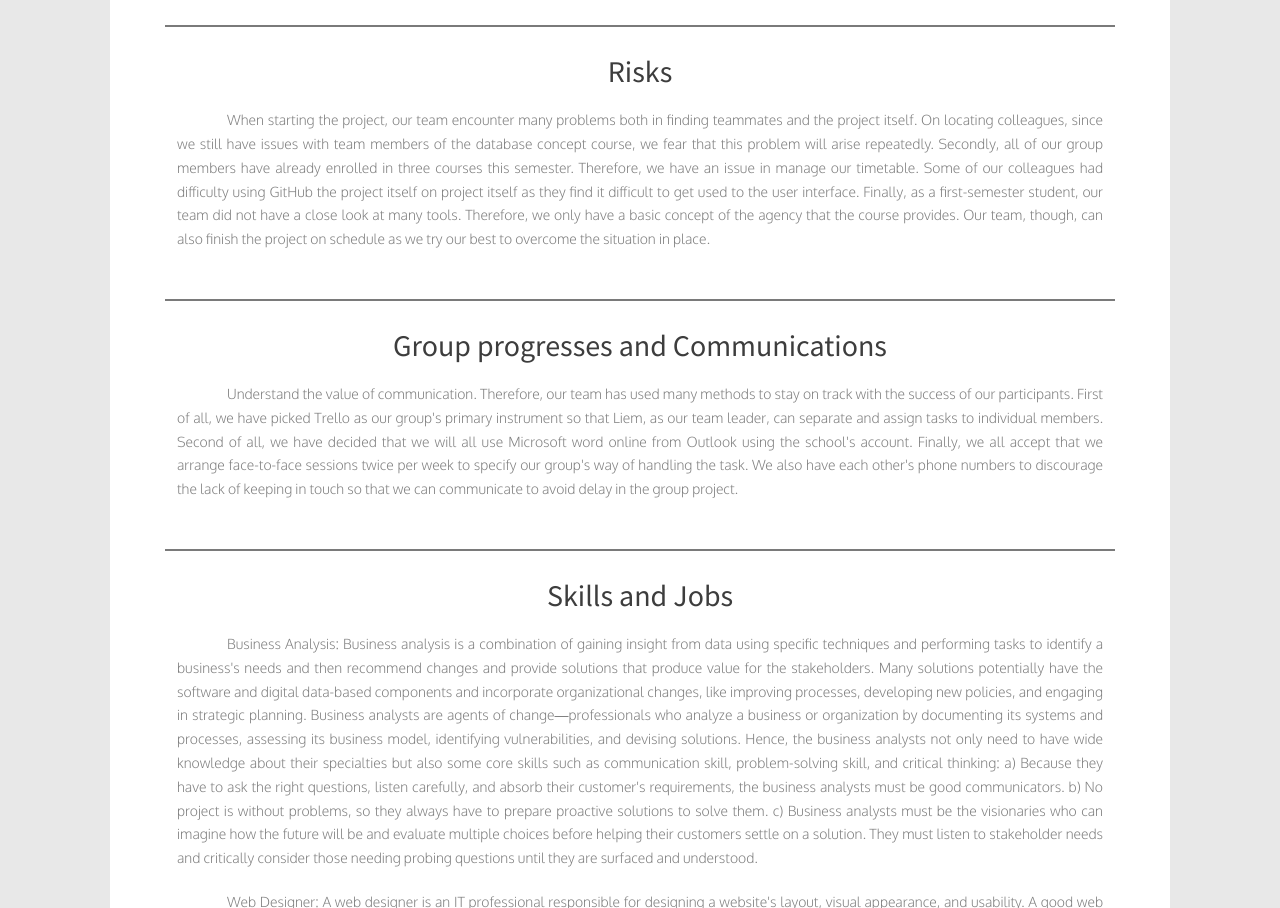
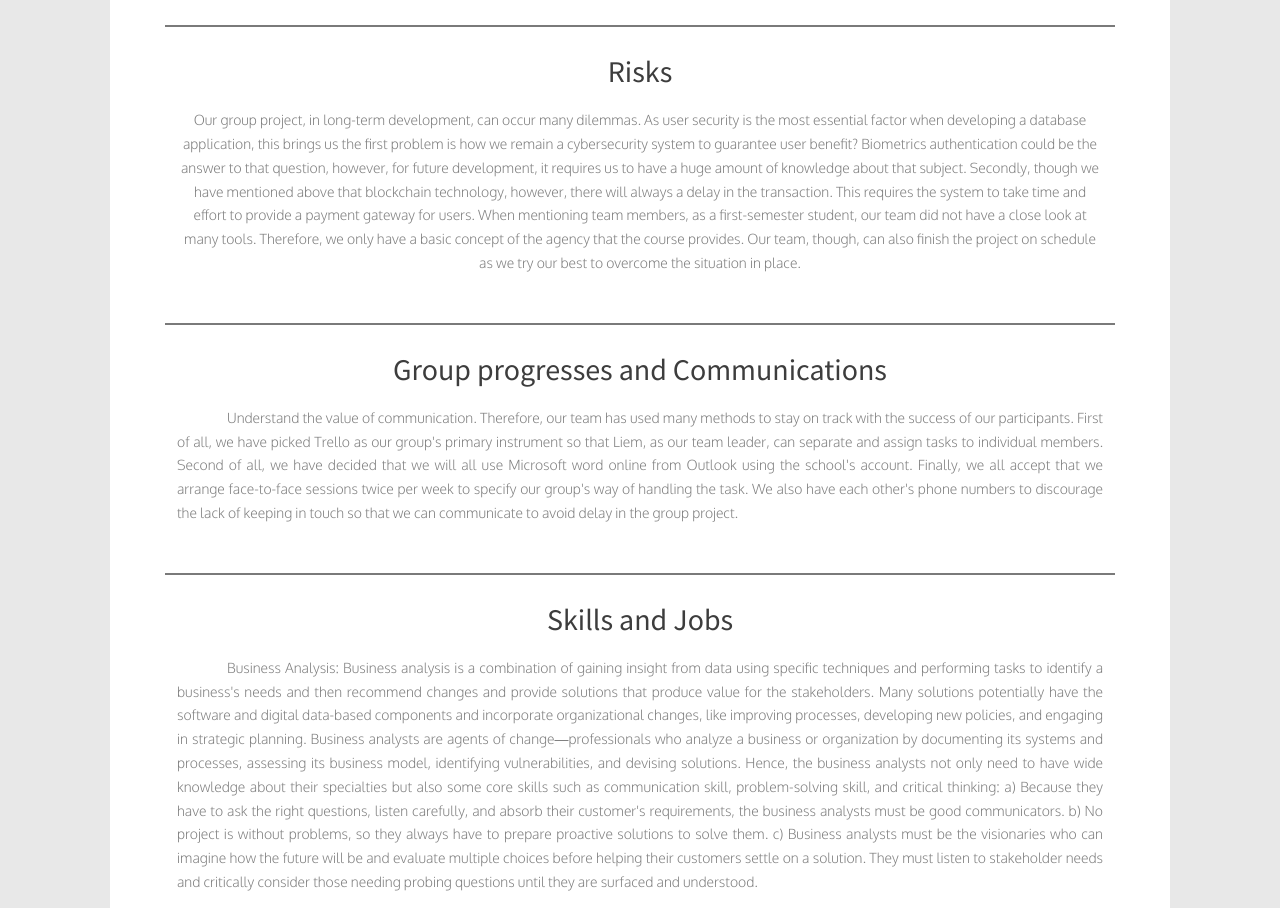
Before and after one commit to TeamVisionaries/TeamVisionaries.github.io, a plain HTML site: page our-project-scopes-limits.html in a window 1280 px wide. Shown: the part 6147-7055 px from the top of the page. Drawn offline with Linux system fonts and the light colour scheme; files whose address does not match are found by name.

Commit message:
Update our-project-scopes-limits.html

```diff
--- a/our-project-scopes-limits.html
+++ b/our-project-scopes-limits.html
@@ -155,7 +155,7 @@
 				<div class="row animate-box">
 					<div class="col-md-13 col-md-offset-15 text-center fh5co-work">
 						<h2>Risks</h2>
-						<div class="content_indence"><p>When starting the project, our team encounter many problems both in finding teammates and the project itself. On locating colleagues, since we still have issues with team members of the database concept course, we fear that this problem will arise repeatedly. Secondly, all of our group members have already enrolled in three courses this semester. Therefore, we have an issue in manage our timetable. Some of our colleagues had difficulty using GitHub the project itself on project itself as they find it difficult to get used to the user interface. Finally, as a first-semester student, our team did not have a close look at many tools. Therefore, we only have a basic concept of the agency that the course provides. Our team, though, can also finish the project on schedule as we try our best to overcome the situation in place.</p></div>
+						<div class="content_indence">Our group project, in long-term development, can occur many dilemmas. As user security is the most essential factor when developing a database application, this brings us the first problem is how we remain a cybersecurity system to guarantee user benefit? Biometrics authentication could be the answer to that question, however, for future development, it requires us to have a huge amount of knowledge about that subject. Secondly, though we have mentioned above that blockchain technology, however, there will always a delay in the transaction. This requires the system to take time and effort to provide a payment gateway for users. When mentioning team members, as a first-semester student, our team did not have a close look at many tools. Therefore, we only have a basic concept of the agency that the course provides. Our team, though, can also finish the project on schedule as we try our best to overcome the situation in place.</p></div>
 					</div>
 				</div>
 				<div class="hr-hor-line animate-box"></div>
```
